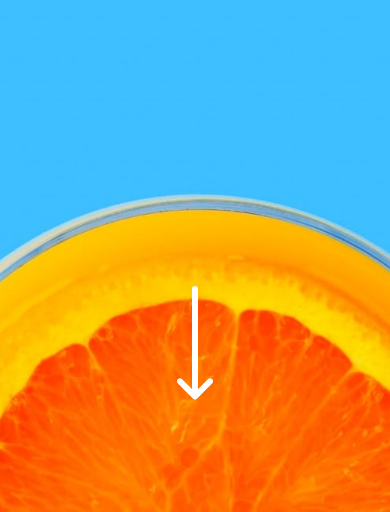
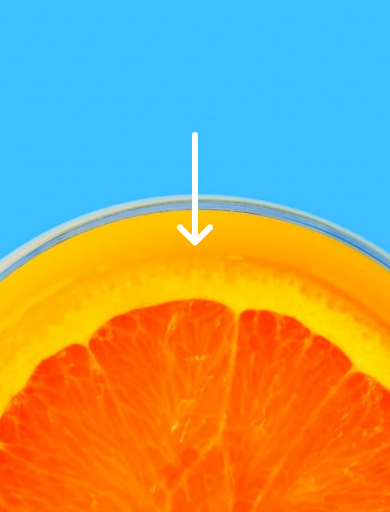
Before and after one commit to SaulOrlando/sunnyide-agency-landing-page, a website: page index.html in a window 390 px wide. Shown: the part 332-844 px from the top of the page. Drawn offline with Linux system fonts and the light colour scheme.

Commit message:
fix: :iphone: se ajusto la flecha del comienzo para que sea vea bien en diferentes dispositivos

```diff
--- a/index.html
+++ b/index.html
@@ -45,7 +45,7 @@
       class="uppercase absolute text-white text-5xl font-fraunces font-black top-[28%] left-1/2 -translate-y-[28%] -translate-x-1/2 text-center sm:top-[28%] sm:-translate-y-1/2 lg:top-[28%] lg:-translate-y-[28%]">
       We are creatives</h1>
     <img src="./assets/images/icon-arrow-down.svg" alt="arrow down"
-      class="absolute bottom-28 left-1/2 -translate-x-1/2 md:top-[5%] xl:top-[50%] xl:-translate-y-[44%]">
+      class="absolute left-1/2 -translate-x-1/2 top-[55%] sm:top-[45%]">
     <picture class="h-[100vh] block w-full">
       <source media="(width >= 640px)" srcset="./assets/images/desktop/image-header.jpg">
       <img src="./assets/images/mobile/image-header.jpg" alt="orange" class="h-full object-cover w-full">
--- a/package.json
+++ b/package.json
@@ -1,6 +1,6 @@
 {
   "name": "sunnyside-agency-landing-page",
-  "version": "2.2.2",
+  "version": "2.2.3",
   "description": "solution to Frontend Mentor challenge",
   "main": "index.html",
   "scripts": {
```
Also changed, not shown: dist/styles.css.
